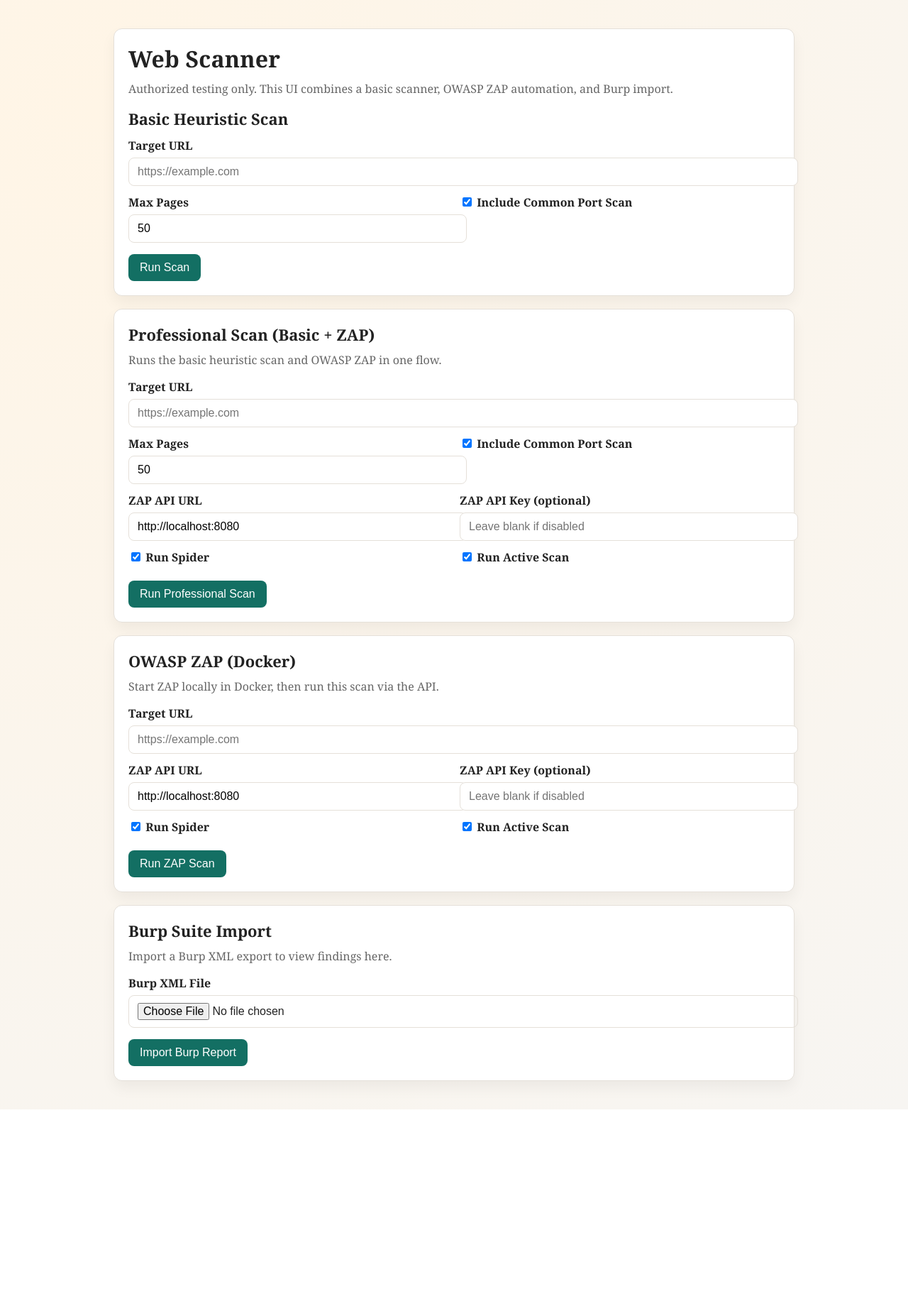
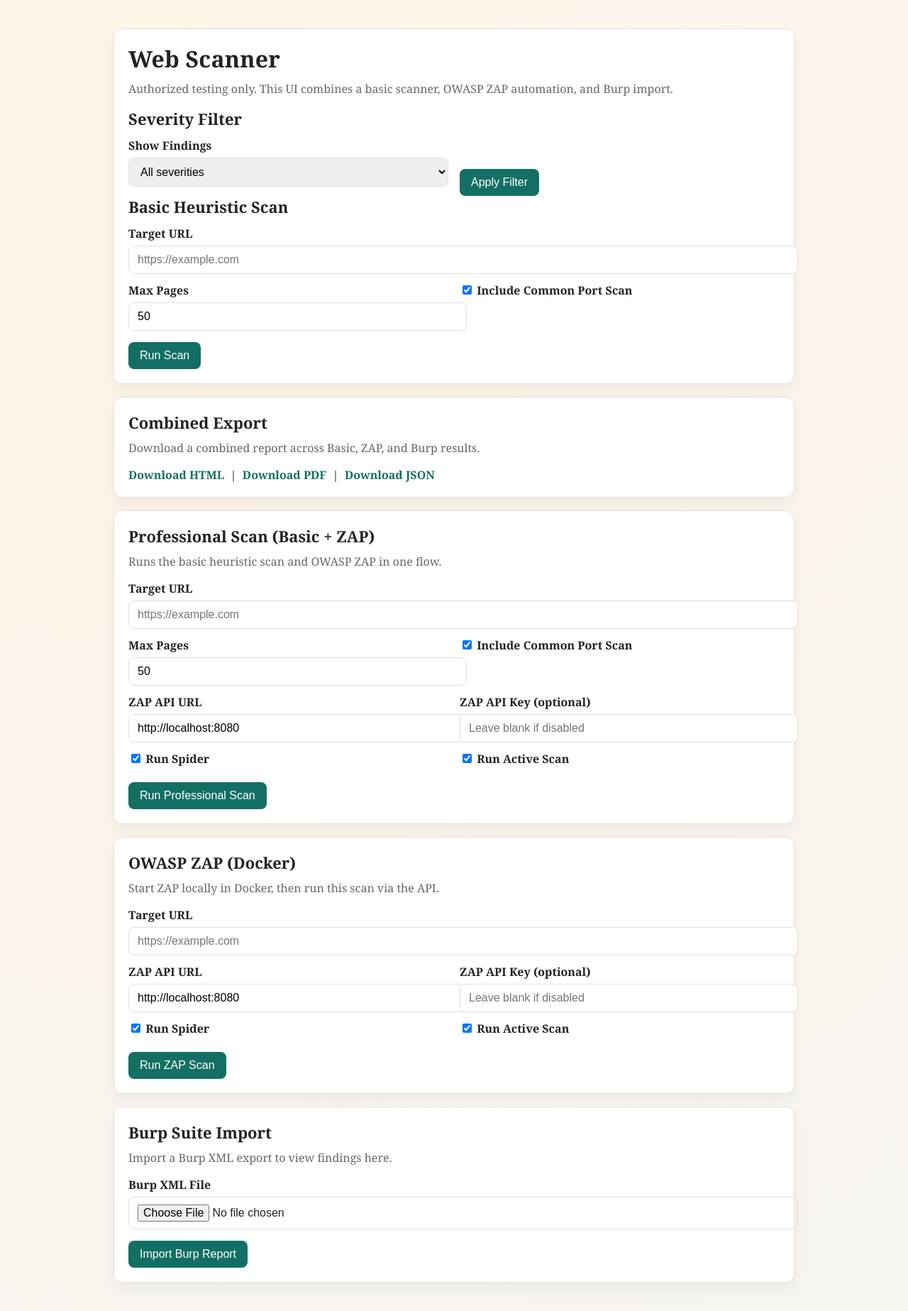
Before and after one commit to Hardeeh03/web-scanner, a Flask app: page / in a window 1280 px wide. Shown: the whole page at 71% size. Before the commit the page ends 1563 px from the top, so only its background shows below. Run offline with Flask 3, Linux system fonts and the light colour scheme.

Commit message:
Add downloads, combined report, and severity filter

```diff
--- a/app.py
+++ b/app.py
@@ -1,8 +1,12 @@
+from datetime import datetime, timezone
 from urllib.parse import urlparse
 
 import json
+from io import BytesIO
 
 from flask import Flask, Response, render_template, request
+from reportlab.lib.pagesizes import letter
+from reportlab.pdfgen import canvas
 
 from scanner import run_scan
 from scanner.burp_import import BurpImportError, parse_burp_xml
@@ -23,14 +27,112 @@
     return parsed.scheme in {"http", "https"} and parsed.netloc
 
 
+def _severity_bucket(value):
+    v = (value or "").strip().lower()
+    if v in {"high", "critical"}:
+        return "high"
+    if v in {"medium", "med"}:
+        return "medium"
+    if v in {"low"}:
+        return "low"
+    if v in {"info", "informational"}:
+        return "info"
+    return "unknown"
+
+
+def _filter_report(report, severity):
+    if not report or severity in {"", "all"}:
+        return report
+
+    target = severity.lower()
+    filtered = []
+    for item in report.get("findings", []):
+        if item.get("type") == "ZAP Alert":
+            sev = _severity_bucket(item.get("risk"))
+        elif item.get("type") == "Burp Issue":
+            sev = _severity_bucket(item.get("severity"))
+        else:
+            sev = "info"
+
+        if sev == target:
+            filtered.append(item)
+
+    new_report = dict(report)
+    new_report["findings"] = filtered
+    new_report["count"] = len(filtered)
+    new_report["filtered_by"] = target
+    return new_report
+
+
+def _combine_reports(*reports):
+    combined = {"target": "Combined", "findings": []}
+    for report in reports:
+        if report:
+            combined["findings"].extend(report.get("findings", []))
+    combined["count"] = len(combined["findings"])
+    combined["timestamp_utc"] = datetime.now(timezone.utc).isoformat()
+    return combined
+
+
+def _render_combined_html(report):
+    lines = []
+    lines.append("<!doctype html><html><head><meta charset='utf-8'>")
+    lines.append("<title>Web Scanner Report</title></head><body>")
+    lines.append(f"<h1>Web Scanner Report</h1>")
+    lines.append(f"<p>UTC Time: {report.get('timestamp_utc','')}</p>")
+    lines.append(f"<p>Total Findings: {report.get('count',0)}</p>")
+    lines.append("<ul>")
+    for item in report.get("findings", []):
+        lines.append(f"<li><pre>{json.dumps(item, ensure_ascii=True)}</pre></li>")
+    lines.append("</ul></body></html>")
+    return "\n".join(lines)
+
+
+def _render_pdf(report):
+    buf = BytesIO()
+    c = canvas.Canvas(buf, pagesize=letter)
+    width, height = letter
+    y = height - 50
+    c.setFont("Helvetica-Bold", 16)
+    c.drawString(40, y, "Web Scanner Report")
+    y -= 20
+    c.setFont("Helvetica", 10)
+    c.drawString(40, y, f"UTC Time: {report.get('timestamp_utc','')}")
+    y -= 14
+    c.drawString(40, y, f"Total Findings: {report.get('count',0)}")
+    y -= 20
+    for item in report.get("findings", []):
+        text = json.dumps(item, ensure_ascii=True)
+        for line in _wrap_text(text, 95):
+            if y < 60:
+                c.showPage()
+                y = height - 50
+                c.setFont("Helvetica", 10)
+            c.drawString(40, y, line)
+            y -= 12
+    c.save()
+    buf.seek(0)
+    return buf
+
+
+def _wrap_text(text, max_len):
+    lines = []
+    while text:
+        lines.append(text[:max_len])
+        text = text[max_len:]
+    return lines
+
+
 @app.get("/")
 def index():
+    severity = request.args.get("severity", "all")
     return render_template(
         "index.html",
-        report_basic=last_report_basic,
-        report_zap=last_report_zap,
-        report_burp=last_report_burp,
+        report_basic=_filter_report(last_report_basic, severity),
+        report_zap=_filter_report(last_report_zap, severity),
+        report_burp=_filter_report(last_report_burp, severity),
         error=last_error,
+        severity=severity,
     )
 
 
@@ -173,20 +275,50 @@
 
 @app.get("/export/<kind>")
 def export_report(kind):
+    download = request.args.get("download") == "1"
     if kind == "basic":
         report = last_report_basic
     elif kind == "zap":
         report = last_report_zap
     elif kind == "burp":
         report = last_report_burp
+    elif kind == "combined":
+        report = _combine_reports(last_report_basic, last_report_zap, last_report_burp)
     else:
         report = None
 
     if not report:
         return Response("No report available", status=404, mimetype="text/plain")
 
+    if kind == "combined" and request.path.endswith(".html"):
+        html = _render_combined_html(report)
+        resp = Response(html, mimetype="text/html")
+        if download:
+            resp.headers["Content-Disposition"] = "attachment; filename=report.html"
+        return resp
+
+    if kind == "combined" and request.path.endswith(".pdf"):
+        pdf_buf = _render_pdf(report)
+        resp = Response(pdf_buf.read(), mimetype="application/pdf")
+        if download:
+            resp.headers["Content-Disposition"] = "attachment; filename=report.pdf"
+        return resp
+
     payload = json.dumps(report, indent=2, ensure_ascii=True)
-    return Response(payload, mimetype="application/json")
+    resp = Response(payload, mimetype="application/json")
+    if download:
+        resp.headers["Content-Disposition"] = f"attachment; filename={kind}.json"
+    return resp
+
+
+@app.get("/export/combined.html")
+def export_combined_html():
+    return export_report("combined")
+
+
+@app.get("/export/combined.pdf")
+def export_combined_pdf():
+    return export_report("combined")
 
 
 if __name__ == "__main__":
--- a/requirements.txt
+++ b/requirements.txt
@@ -1,3 +1,4 @@
 flask>=2.3
 requests>=2.31
 beautifulsoup4>=4.12
+reportlab>=4.0
--- a/templates/index.html
+++ b/templates/index.html
@@ -52,12 +52,17 @@
         font-weight: 600;
         margin: 12px 0 6px;
       }
-      input[type="text"], input[type="number"], input[type="file"] {
+      input[type="text"], input[type="number"], input[type="file"], select {
         width: 100%;
         padding: 10px 12px;
         border: 1px solid var(--border);
         border-radius: 8px;
         font-size: 16px;
+      }
+      a {
+        color: var(--accent);
+        text-decoration: none;
+        font-weight: 600;
       }
       .row {
         display: grid;
@@ -110,6 +115,25 @@
         <h1>Web Scanner</h1>
         <p>Authorized testing only. This UI combines a basic scanner, OWASP ZAP automation, and Burp import.</p>
 
+        <form method="get" action="/">
+          <h2>Severity Filter</h2>
+          <label for="severity">Show Findings</label>
+          <div class="row">
+            <div>
+              <select id="severity" name="severity">
+                <option value="all" {% if severity == "all" %}selected{% endif %}>All severities</option>
+                <option value="high" {% if severity == "high" %}selected{% endif %}>High / Critical</option>
+                <option value="medium" {% if severity == "medium" %}selected{% endif %}>Medium</option>
+                <option value="low" {% if severity == "low" %}selected{% endif %}>Low</option>
+                <option value="info" {% if severity == "info" %}selected{% endif %}>Info</option>
+              </select>
+            </div>
+            <div class="actions">
+              <button type="submit">Apply Filter</button>
+            </div>
+          </div>
+        </form>
+
         <form method="post" action="/scan">
           <h2>Basic Heuristic Scan</h2>
           <label for="base_url">Target URL</label>
@@ -136,6 +160,18 @@
         {% if error %}
         <div class="error">{{ error }}</div>
         {% endif %}
+      </div>
+
+      <div class="card">
+        <h2>Combined Export</h2>
+        <p class="muted">Download a combined report across Basic, ZAP, and Burp results.</p>
+        <div class="actions">
+          <a href="/export/combined.html?download=1">Download HTML</a>
+          &nbsp;|&nbsp;
+          <a href="/export/combined.pdf?download=1">Download PDF</a>
+          &nbsp;|&nbsp;
+          <a href="/export/combined?download=1">Download JSON</a>
+        </div>
       </div>
 
       <div class="card">
@@ -251,7 +287,9 @@
         <p>Target: {{ report_basic.target }}</p>
         <p>UTC Time: {{ report_basic.timestamp_utc }}</p>
         <p>Total Findings: {{ report_basic.count }}</p>
-        <p><a href="/export/basic">Export JSON</a></p>
+        <p>
+          <a href="/export/basic?download=1">Download JSON</a>
+        </p>
 
         {% for item in report_basic.findings %}
         <div class="result-item">{{ item }}</div>
@@ -266,7 +304,9 @@
         <p>UTC Time: {{ report_zap.timestamp_utc }}</p>
         <p>ZAP Version: {{ report_zap.zap_version }}</p>
         <p>Total Findings: {{ report_zap.count }}</p>
-        <p><a href="/export/zap">Export JSON</a></p>
+        <p>
+          <a href="/export/zap?download=1">Download JSON</a>
+        </p>
 
         {% for item in report_zap.findings %}
         <div class="result-item">{{ item }}</div>
@@ -279,7 +319,9 @@
         <h2>Burp Import Results</h2>
         <p>UTC Time: {{ report_burp.timestamp_utc }}</p>
         <p>Total Findings: {{ report_burp.count }}</p>
-        <p><a href="/export/burp">Export JSON</a></p>
+        <p>
+          <a href="/export/burp?download=1">Download JSON</a>
+        </p>
 
         {% for item in report_burp.findings %}
         <div class="result-item">{{ item }}</div>
```
Also changed, not shown: README.md.
